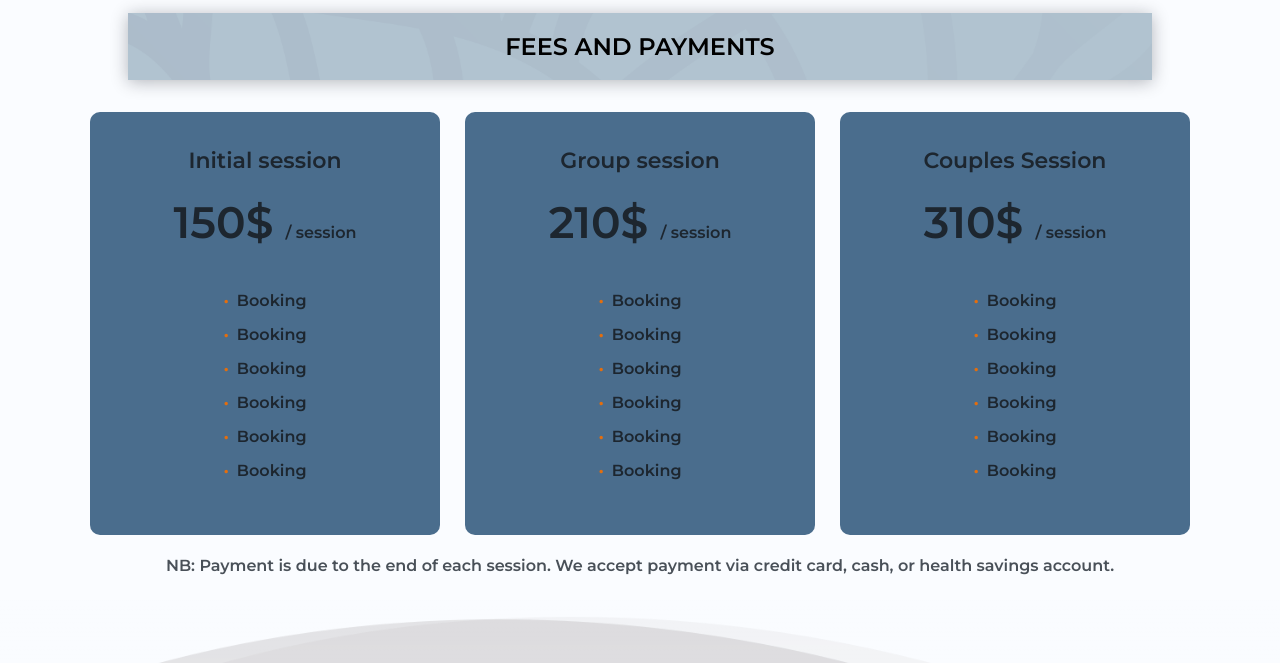
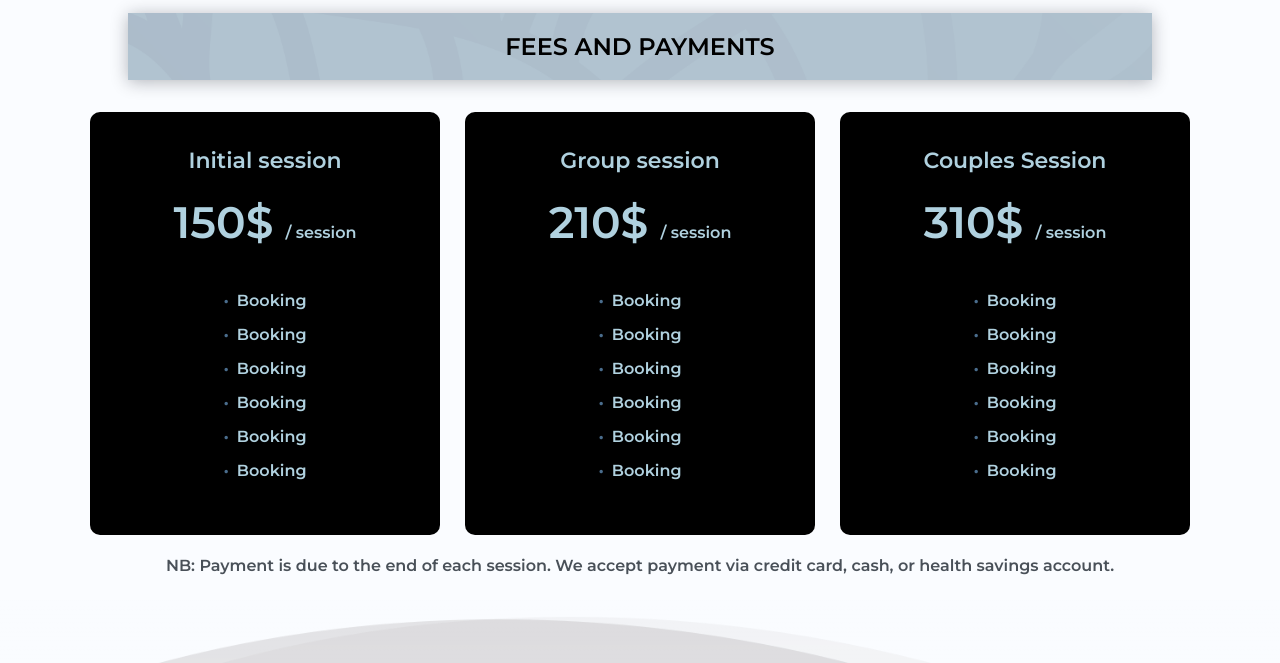
Before and after one commit to chibuikemokoli/wordsofhope, a plain HTML site: page fees.html in a window 1280 px wide. Shown: the part 137-800 px from the top of the page. Drawn offline with nearby package versions, Linux system fonts and the light colour scheme; a web font is replaced by a local one.

Commit message:
~fees final

```diff
--- a/assets/css/styles.css
+++ b/assets/css/styles.css
@@ -2143,10 +2143,12 @@ div.desc {
 
 .price-col{
   /* background-color: #b0d1df; */
-  background-color: #4a6d8d;
+  /* background-color: #4a6d8d; */
+  background: #000000;
   padding: 10% 15%;
   border-radius: 10px;
   text-align: center;
+  color: #b0d1df;
 }
 
 .price-col p{
@@ -2175,7 +2177,7 @@ div.desc {
 
 .price-col ul li::before{
   content: '\2022';
-  color: #e46e0d;
+  color: #4a6d8d;
   font-weight: bolder;
   margin-right: 8px;
 }
```
